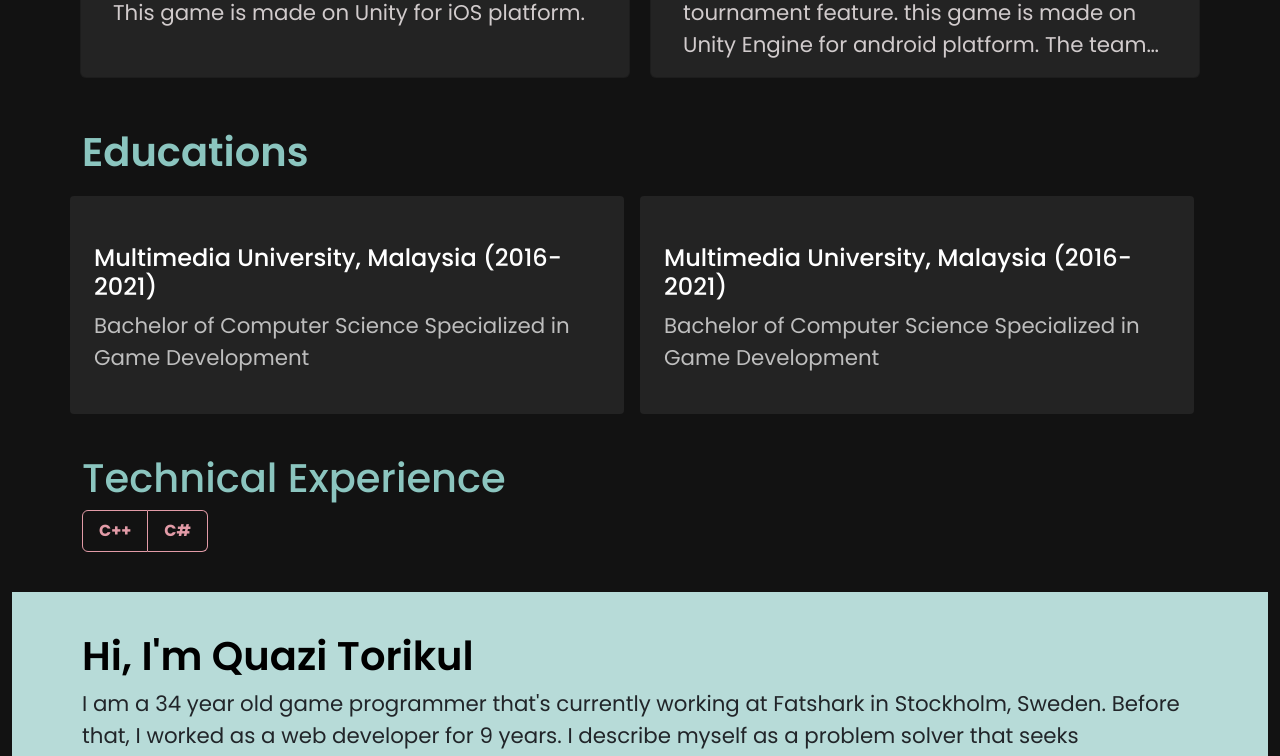
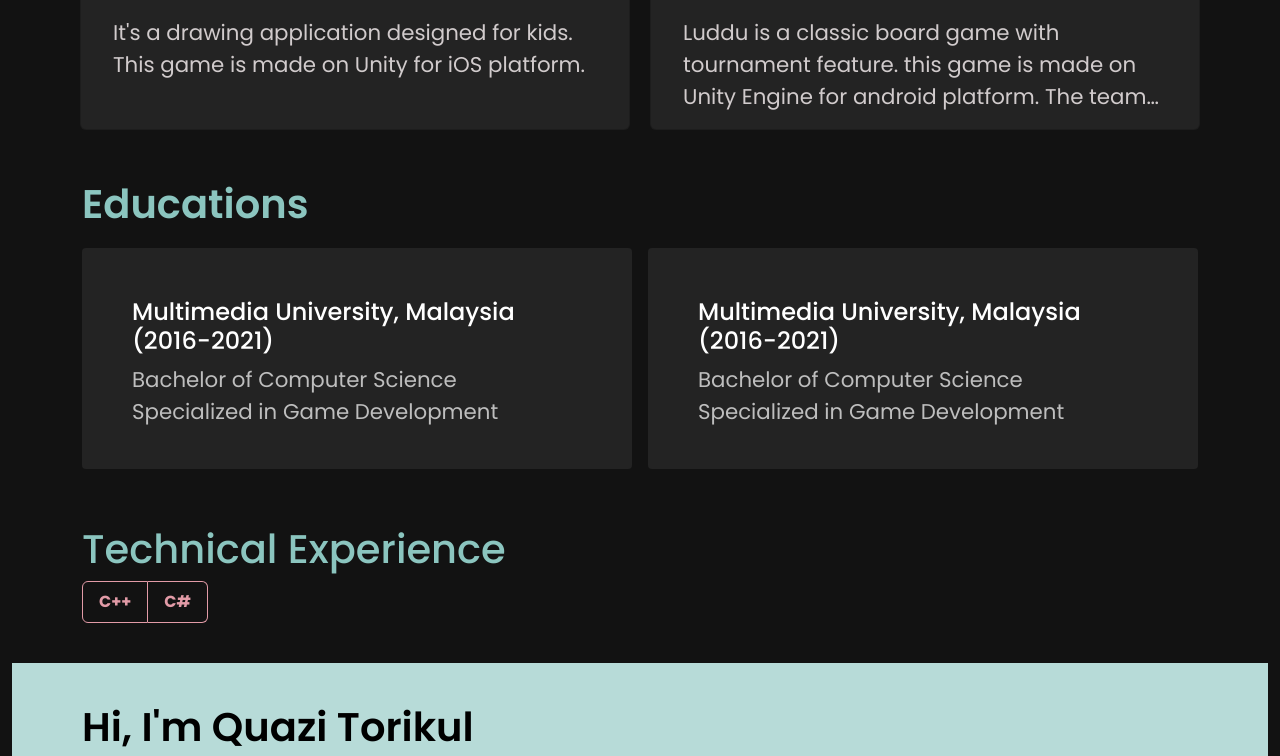
Before and after one commit to qtarik2/quazitorikul, a React (Vite) app: page / in a window 1280 px wide. Shown: the part 1025-1781 px from the top of the page. Built offline with nearby package versions, Linux system fonts and the light colour scheme.

Commit message:
Fixed Education and Project Responsiveness

```diff
--- a/src/App.css
+++ b/src/App.css
@@ -9,8 +9,7 @@
 }
 
 .header > h1,
-.header > p,
-.educations > h1 {
+.header > p {
   color: #8bc5bf;
   text-align: left;
 }
@@ -21,17 +20,6 @@
 
 .header > p {
   margin-bottom: 20px;
-}
-
-.educations > h1 {
-  margin-bottom: 20px;
-  font-weight: 600;
-}
-
-/* content bottom margin */
-.educations,
-.tech-experience {
-  margin-bottom: 40px;
 }
 
 .resume {
@@ -81,25 +69,6 @@
   /* Ensures no underline on hover */
 }
 
-.educations .col {
-  background-color: #232323;
-  border-radius: 4px;
-}
-
-.educations .col > h4 {
-  color: #ffffff;
-}
-
-.educations .col > p {
-  color: #bebebe;
-}
-
-.tech-experience li {
-  color: #e29ba7;
-  font-weight: bold;
-  border: 1px solid #e29ba7;
-}
-
 p {
   font-size: 16pt;
 }
--- a/src/App.tsx
+++ b/src/App.tsx
@@ -5,7 +5,7 @@ import {
   useLocation,
 } from "react-router-dom";
 import { AboutInformation, AboutMe } from "./components/About/AboutInformation";
-import Education from "./components/Education";
+import Education from "./components/Education/Education";
 import Projects from "./components/Project/Projects";
 import TechnicalExperience from "./components/TechnicalExperience";
 import TopBar from "./components/Topbar";
--- a/src/components/About/AboutInformation.css
+++ b/src/components/About/AboutInformation.css
@@ -85,6 +85,10 @@
   .about-information img {
     max-width: 200px;
   }
+
+  .about-me {
+    padding: 10px;
+  }
 }
 
 /* For larger screens, flex-row to keep items in a row */
--- a/src/components/About/AboutInformation.tsx
+++ b/src/components/About/AboutInformation.tsx
@@ -21,7 +21,7 @@ export function AboutInformation() {
     //   </div>
     // </div>
 
-    <div className="about-information container mb-5">
+    <div className="about-information container">
       <div className="row justify-content-center align-items-center">
         <div className="col-md-3 mb-3 mb-md-0 p-2">
           <img src="profile.svg" className="fixed-image img-fluid" alt="Profile Image" />
--- a/src/components/Education.tsx
+++ /dev/null
@@ -1,19 +0,0 @@
-function Education() {
-  return (
-    <div className="educations">
-      <h1>Educations</h1>
-      <div className="row">
-        <div className="col p-4 pt-5 me-3">
-          <h4>Multimedia University, Malaysia (2016-2021)</h4>
-          <p>Bachelor of Computer Science Specialized in Game Development</p>
-        </div>
-        <div className="col p-4 pt-5 me-3">
-          <h4>Multimedia University, Malaysia (2016-2021)</h4>
-          <p>Bachelor of Computer Science Specialized in Game Development</p>
-        </div>
-      </div>
-    </div>
-  );
-}
-
-export default Education;
--- /dev/null
+++ b/src/components/Education/Education.css
@@ -0,0 +1,40 @@
+.educations {
+  margin-bottom: 40px;
+}
+
+.educations > h1 {
+  margin-bottom: 20px;
+  font-weight: 600;
+  color: #8bc5bf;
+  text-align: left;
+}
+
+.educations .col-md-6 {
+  padding: 0;
+  margin: 0;
+}
+
+.educations .col-md-6 .box {
+  background-color: #232323;
+  padding: 50px 50px 25px 50px;
+  border-radius: 4px;
+}
+
+.educations .col-md-6 .box > h4 {
+  color: #ffffff;
+}
+
+.educations .col-md-6 .box > h4 {
+  color: #ffffff;
+}
+
+.educations .col-md-6 .box > p {
+  color: #bebebe;
+}
+
+@media (max-width: 768px) {
+  .educations .col-md-6 .box {
+  padding: 20px 20px 10px 20px;
+  border-radius: 4px;
+}
+}
--- /dev/null
+++ b/src/components/Education/Education.tsx
@@ -0,0 +1,31 @@
+import "./Education.css";
+
+function Education() {
+  return (
+    <div className="educations">
+      <h1>Educations</h1>
+      <div className="container">
+        <div className="row">
+          <div className="col-md-6 mb-3 ">
+            <div className="box me-md-2">
+              <h4>Multimedia University, Malaysia (2016-2021)</h4>
+              <p>
+                Bachelor of Computer Science Specialized in Game Development
+              </p>
+            </div>
+          </div>
+          <div className="col-md-6">
+            <div className="box ms-md-2">
+              <h4>Multimedia University, Malaysia (2016-2021)</h4>
+              <p>
+                Bachelor of Computer Science Specialized in Game Development
+              </p>
+            </div>
+          </div>
+        </div>
+      </div>
+    </div>
+  );
+}
+
+export default Education;
--- a/src/components/Project/Projects.css
+++ b/src/components/Project/Projects.css
@@ -14,6 +14,12 @@
 .projects,
 .tech-experience {
   margin-bottom: 40px;
+}
+
+.tech-experience li {
+  color: #e29ba7;
+  font-weight: bold;
+  border: 1px solid #e29ba7;
 }
 
 .projects .col {
@@ -131,4 +137,14 @@
   .projects .card .card-desc .btn {
     font-size: 1.5em; /* Smaller font size for small screens */
   }
+
+  .projects .card .card-desc .description {
+    -webkit-line-clamp: unset;
+  }
+
+  .projects .card .card-desc {
+    height: auto;
+    padding: 15px;
+    margin: 5px;
+  }
 }
```
